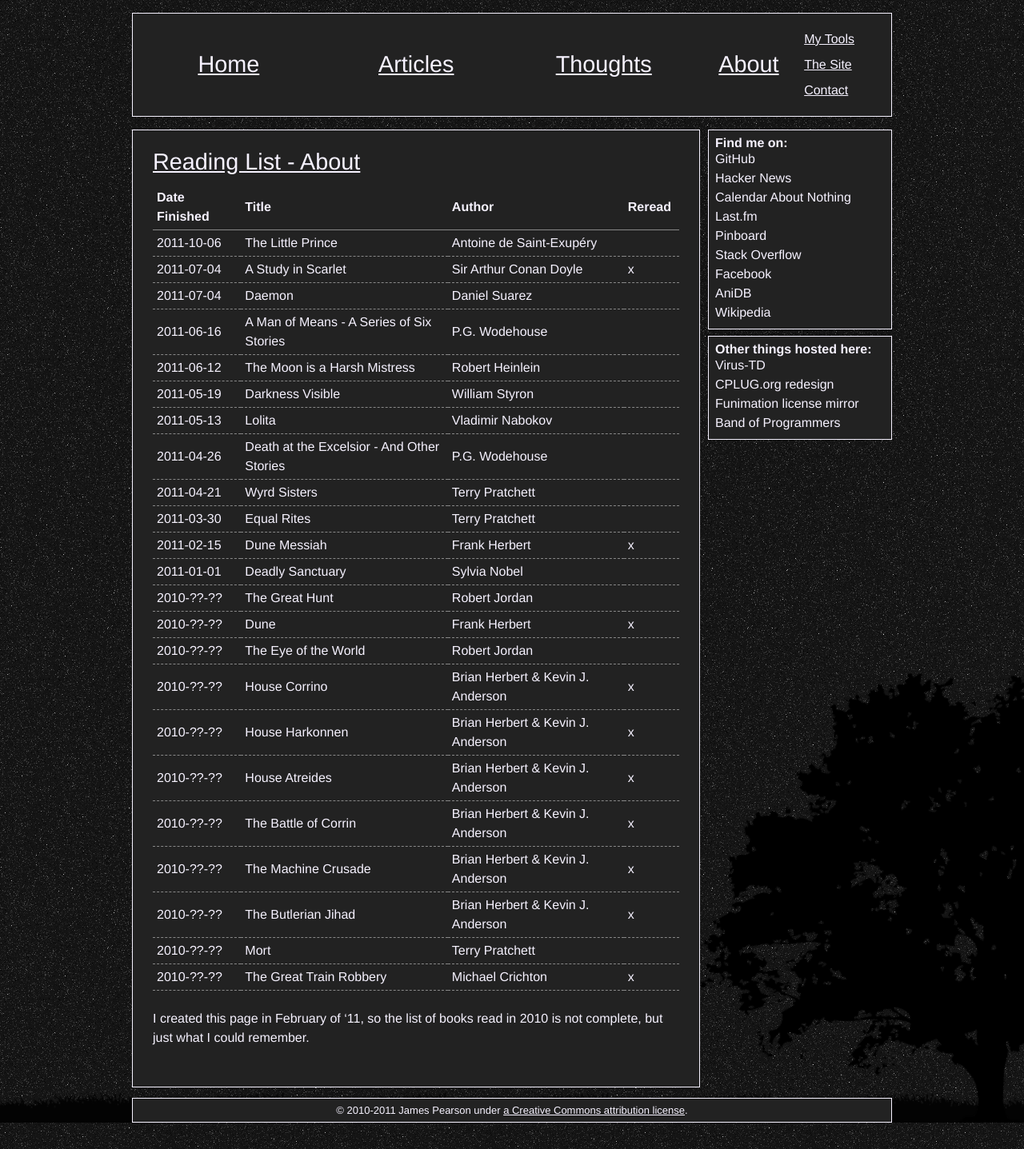
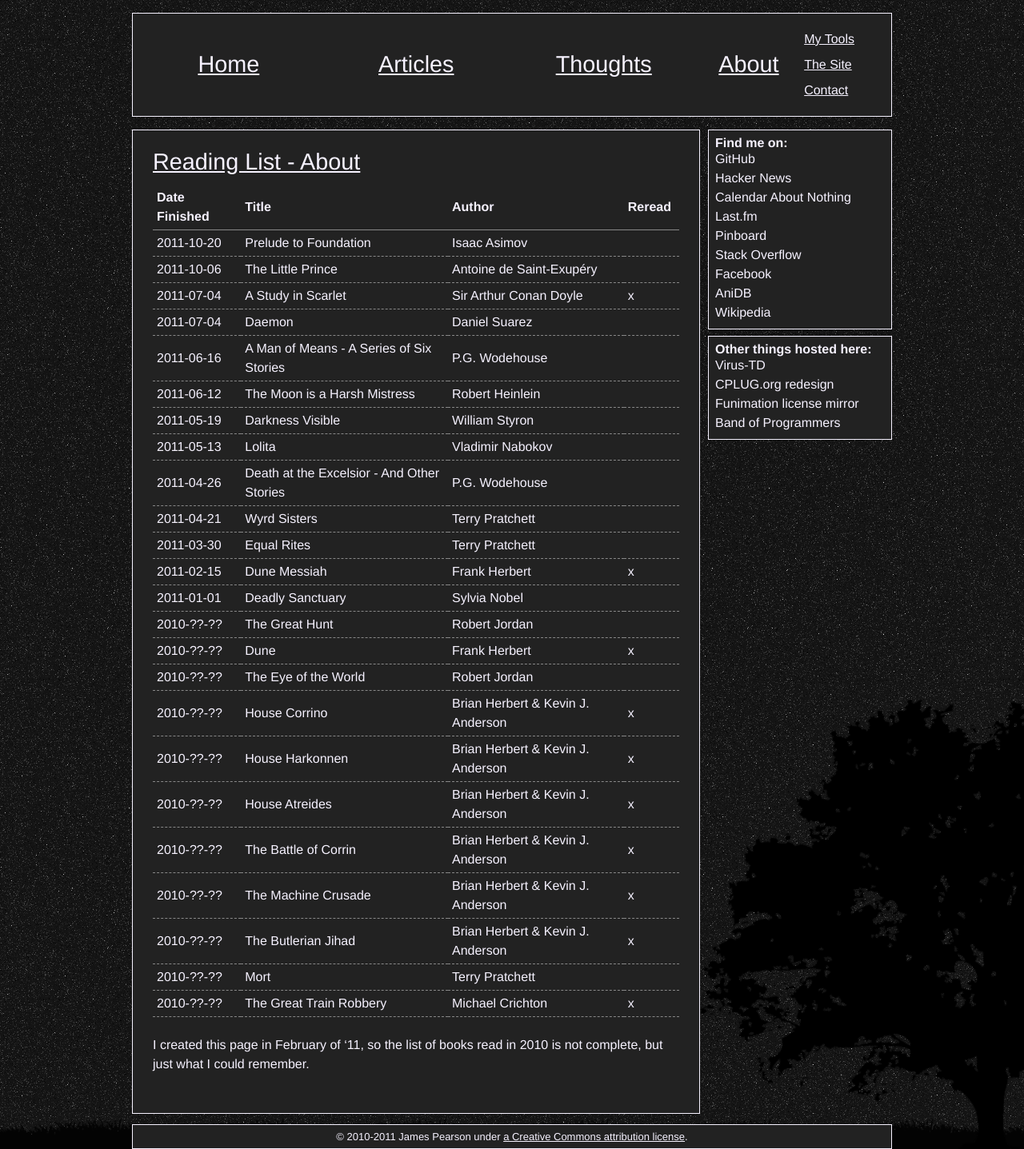
Before and after one commit to xiongchiamiov/xiongchiamiov.github.com, a Jekyll site: the page built from about/reading-list.md, in a window 1280 px wide. Shown: the whole page at 80% size. Built offline with Jekyll 4.4.1, drawn with Linux system fonts in a browser that asks for light colours; Markdown is read by kramdown in place of the engine named in the settings; comment, search, counter and statistics services are not loaded.

Commit message:
update reading list

```diff
--- a/about/reading-list.md
+++ b/about/reading-list.md
@@ -5,6 +5,7 @@ title: Reading List - About
 
 Date Finished | Title                       | Author                            | Reread
 ------------- | --------------------------- | --------------------------------- | --------
+  2011-10-20  | Prelude to Foundation       | Isaac Asimov                      |
   2011-10-06  | The Little Prince           | Antoine de Saint-Exup&eacute;ry   |
   2011-07-04  | A Study in Scarlet          | Sir Arthur Conan Doyle            | x
   2011-07-04  | Daemon                      | Daniel Suarez                     |
```
